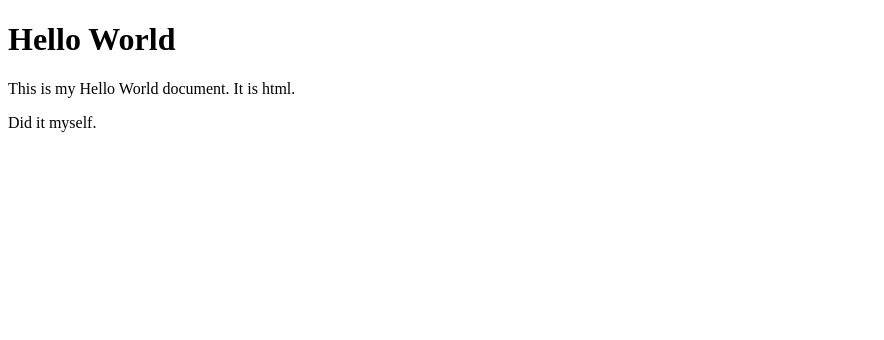
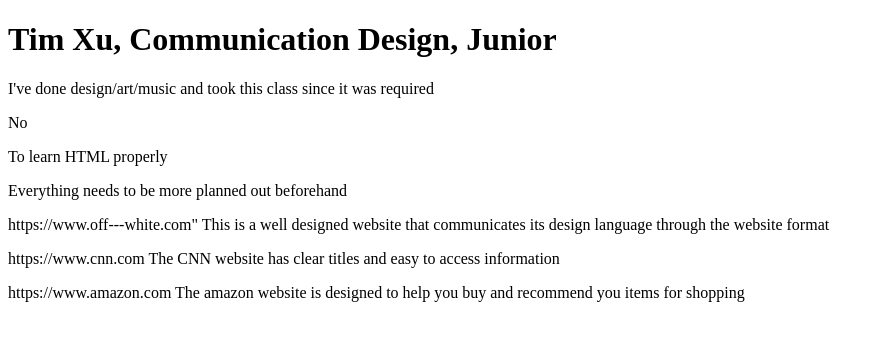
Before and after one commit to TimXu00/iffall2021, a plain HTML site: page hello/index.html in a window 1280 px wide. Shown: the whole page, without its empty margins (0-884 px from the left). Drawn offline with Linux system fonts and the light colour scheme.

Commit message:
Add files via upload

```diff
--- a/hello/index.html
+++ b/hello/index.html
@@ -1,11 +1,16 @@
 <!DOCTYPE html>
 <html>
     <head>
-            <title>Hello World</title>
+            <title>Tim Xu Introduction</title>
     </head>
     <body>
-        <h1>Hello World</h1>
-        <p>This is my Hello World document. It is html. </p>
-        <p>Did it myself.</p>
+        <h1>Tim Xu, Communication Design, Junior</h1>
+        <p>I've done design/art/music and took this class since it was required </p>
+        <p>No</p>
+        <p>To learn HTML properly</p>
+        <p>Everything needs to be more planned out beforehand</p>
+        <p>https://www.off---white.com" This is a well designed website that communicates its design language through the website format  </p>
+        <p>https://www.cnn.com The CNN website has clear titles and easy to access information</p>
+        <p>https://www.amazon.com The amazon website is designed to help you buy and recommend you items for shopping</p>
     </body>
 </html>
```
